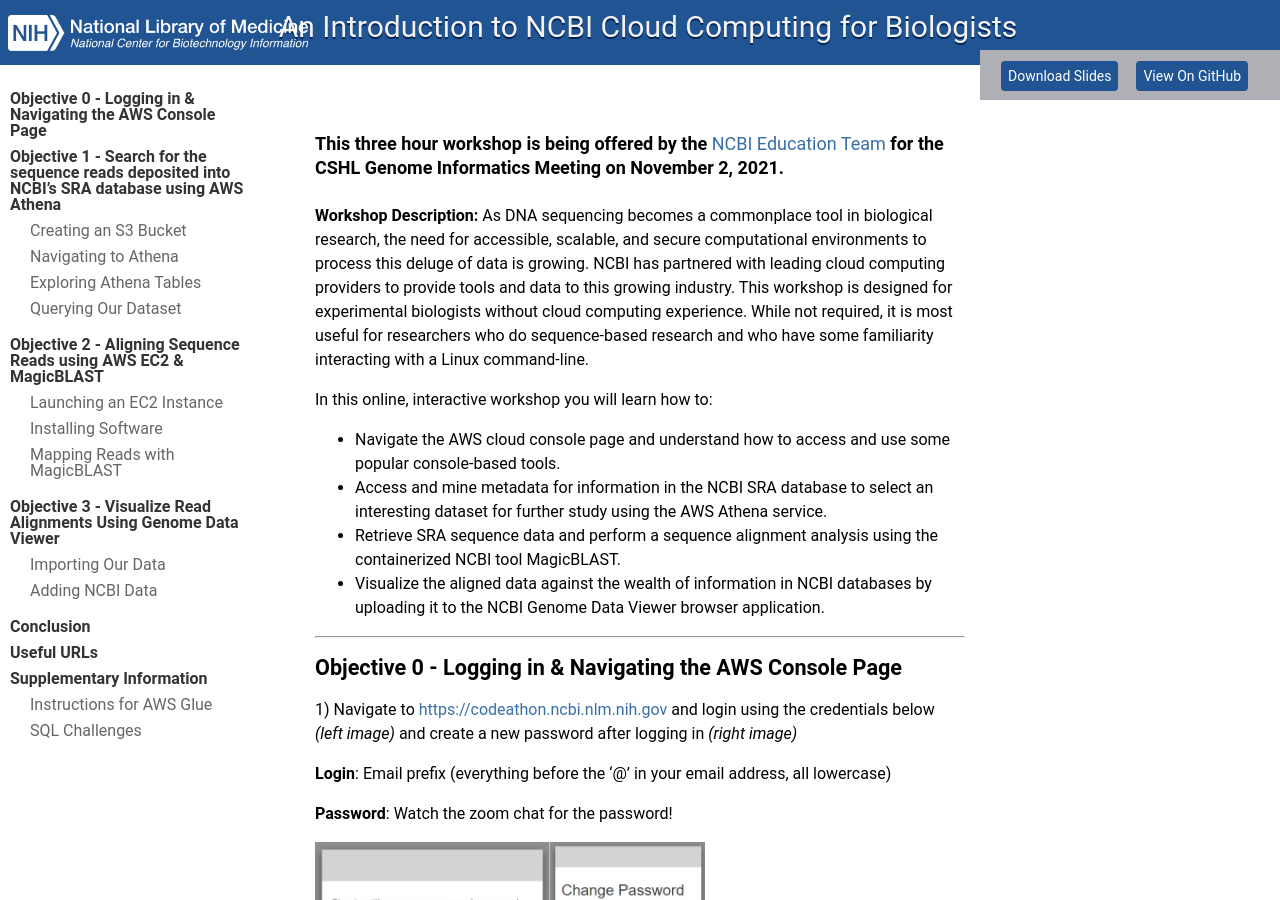
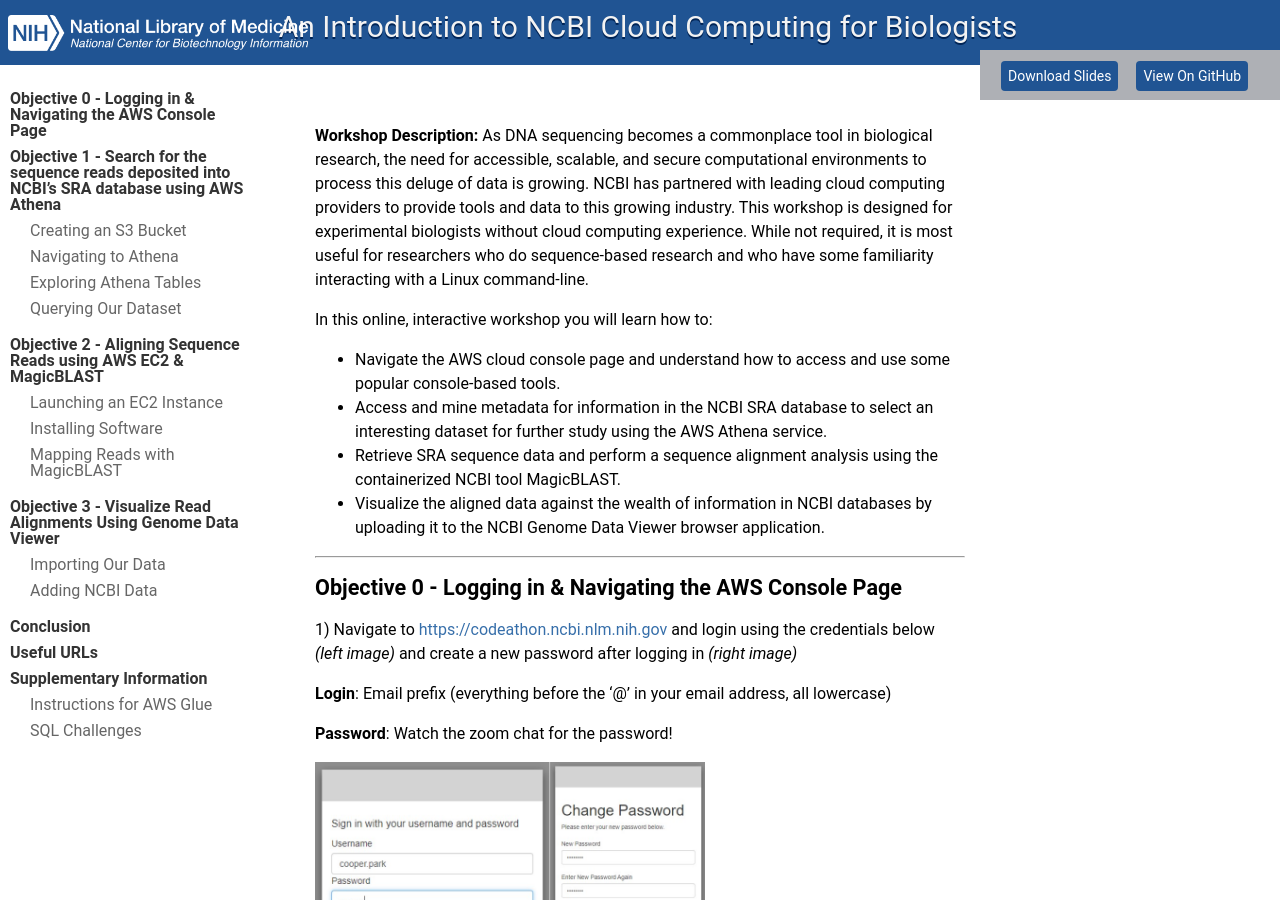
Before and after one commit to parkcoj/Intro-to-NCBI-Cloud-Computing, a Jekyll site: the page built from index.md, in a window 1280 px wide and 900 px high. Built offline with Jekyll 4.4.1, drawn with Linux system fonts in a browser that asks for light colours; our own code applies the rules of GitHub Pages for plain Markdown files.

Commit message:
Update documentation

```diff
--- a/index.md
+++ b/index.md
@@ -1,5 +1,3 @@
-#### This three hour workshop is being offered by the [NCBI Education Team](mailto:workshops@ncbi.nlm.nih.gov?subject=[GitHub]%20CSHL%20Cloud%20Workshop%20Feedback) for the CSHL Genome Informatics Meeting on November 2, 2021.
-
 **Workshop Description:** As DNA sequencing becomes a commonplace tool in biological research, the need for accessible, scalable, and secure computational environments to process this deluge of data is growing. NCBI has partnered with leading cloud computing providers to provide tools and data to this growing industry. This workshop is designed for experimental biologists without cloud computing experience. While not required, it is most useful for researchers who do sequence-based research and who have some familiarity interacting with a Linux command-line.
 
 In this online, interactive workshop you will learn how to:
```
